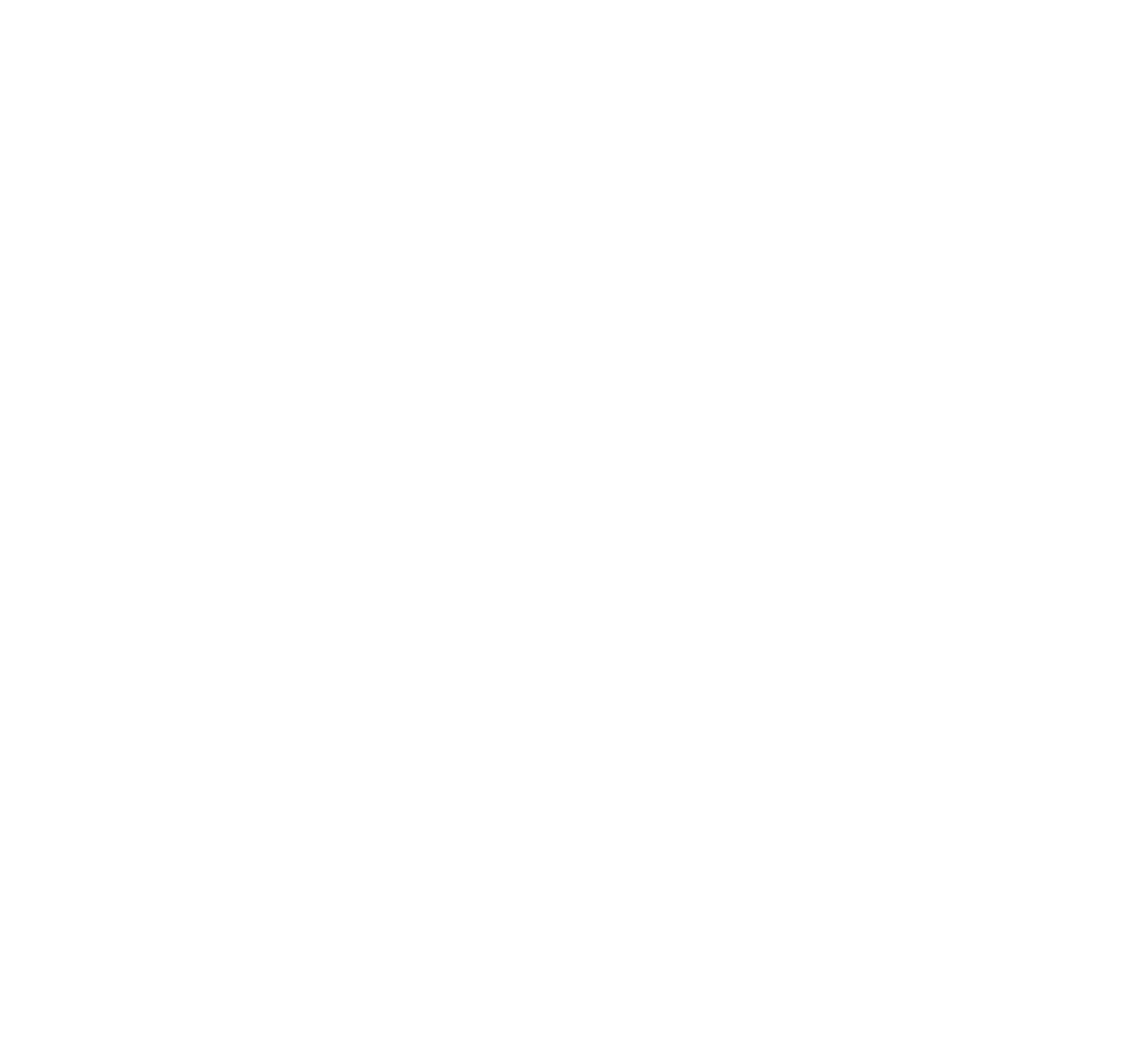
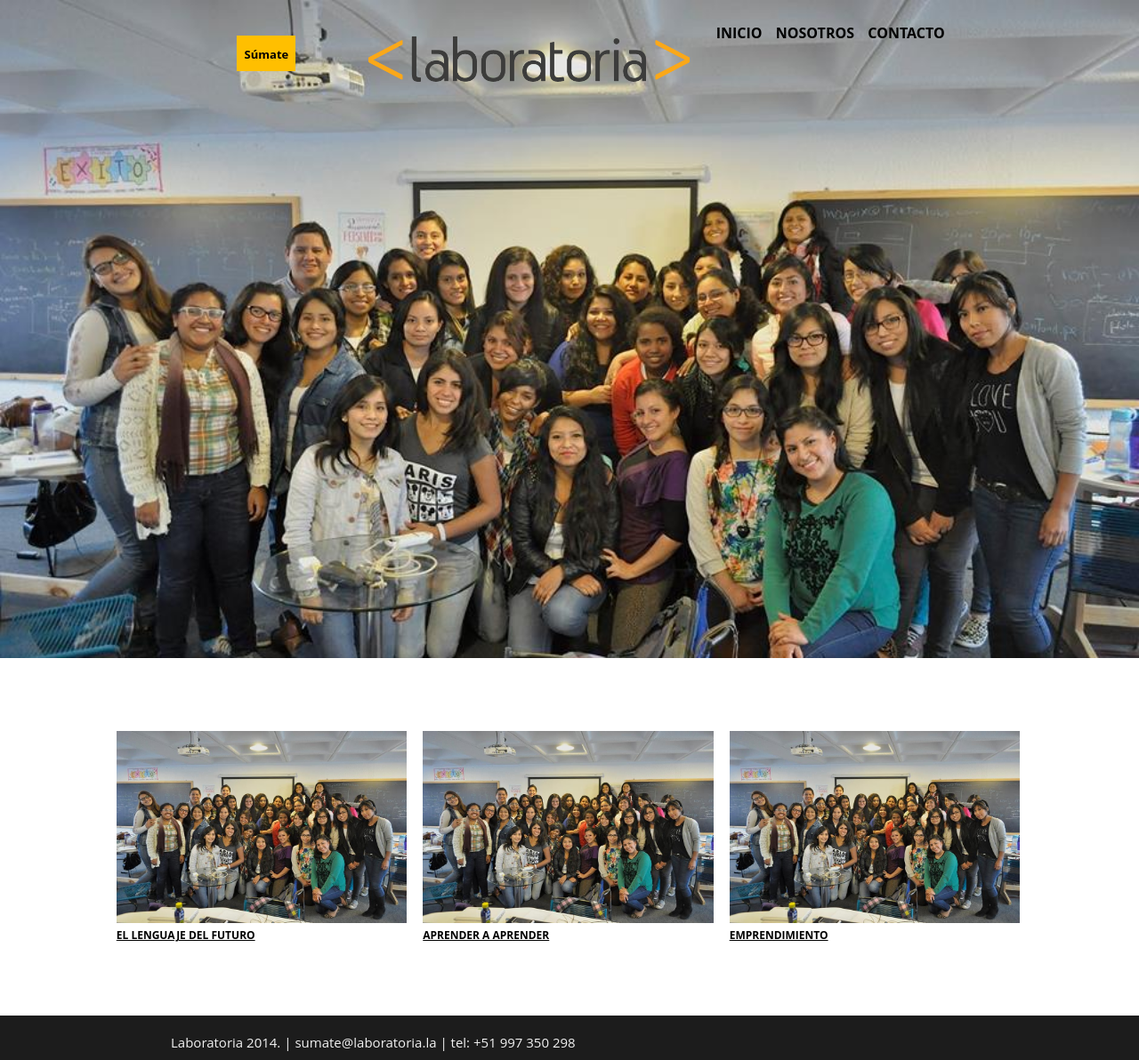
Before and after one commit to VegaRuth/Chicama, a plain HTML site: page index.html in a window 1280 px wide. Shown: the whole page at 89% size. Before the commit the page ends 800 px from the top, so only its background shows below. Drawn offline with Linux system fonts and the light colour scheme.

Commit message:
Resoluciòn Ejercicio

```diff
--- a/css/main.css
+++ b/css/main.css
@@ -1,3 +1,93 @@
-/*
-	Inserta tu CSS aqui
-*/
+/*GENERAL*/
+body{
+	font-family: sans-serif;
+}
+a{
+	text-decoration: none;
+	color:#000000;
+	font-weight: bold;
+}
+section{
+	margin: 0 auto;
+}
+
+/*HEADER*/
+header{
+	background-image:url("../img/grupal.jpg");
+	background-size:100%;
+	background-repeat: no-repeat;
+	padding-bottom: 50%;
+}
+#boton{
+	background-color: #FFBF00;
+	width: 50%;
+	height: 40px;
+	padding-top:12px; ;
+	text-align: center;
+	position: relative;
+	margin-top: 40px;
+	margin-left: 70%;
+	font-size: 13px;
+}
+
+#logo{
+	width: 100%;
+	height: 100%;
+	margin-top:10%;
+	margin-left: 20%;
+}
+.nav-header{
+	position: relative;
+	left: 8%;
+}
+.nav-header>li{
+	display: inline-block;
+	list-style: none;
+	margin-top: 7%;
+	margin-left: 3%;
+	font-size: 16px;
+	font-weight: bold;
+}
+.nav-header>li:hover a{
+	background: #FFBF00;
+	text-decoration: none;
+	font-weight: bold;
+	color: #000000;
+}
+.nav-header>ul{
+	color: #000000;
+	font-weight: bold;
+}
+/*SECTION*/
+.img-section{
+	display: inline-block;
+	width:80%;
+	height: 80%;
+	margin-top: 20%;
+}
+
+#col-center{
+	margin-right: -7%;
+	margin-left: -7%;
+}
+#col-left{
+	margin-left: 10%;
+}
+h2{
+	font-size: 12px;
+	font-weight: bold;
+	font-color:#000000;
+	margin-bottom: 20%;
+	text-decoration: underline;
+}
+/*FOOTER*/
+footer{
+	background-color: #1C1C1C;
+	height: 50px;
+}
+.p-footer{
+	margin-left: 15%;
+	font-size: 15px;
+	color: #F2F2F2;
+	margin-top: 20px;
+}
--- a/index.html
+++ b/index.html
@@ -1,9 +1,74 @@
 <!DOCTYPE html>
 <html lang="en">
 <head>
-    <!-- Inserta tu html aqui -->
+   <meta charset="utf-8">
+	<link rel="stylesheet" type="text/css" href="css/main.css">
+	<link rel="stylesheet" type="text/css" href="css/grid-system.css">
+	<title>Laboratoria</title>
 </head>
 <body>
-    <!-- Inserta tu html aqui -->
+<!--Header-->
+   <header>
+		<div class="container" >
+			<div class="row">
+			<!--Boton sùmate-->
+				<div class="col-2">
+					<div id="boton">
+						<a href="#">Súmate</a>
+					</div>
+				</div>
+				<!--LOGO-->
+				<div class="col-5">
+					<center>
+						<img id="logo" src="img/logo.png"/>
+					</center>
+				</div>
+				<!--Menu-->
+				<div class="col-5">
+					<nav>
+						<ul class="nav-header">
+							<li class="nav-header"><a href="#">INICIO</a></li>
+							<li class="nav-header"><a href="#">NOSOTROS</a></li>
+							<li class="nav-header"><a href="#">CONTACTO</a></li>
+						</ul>
+					</nav>
+				</div>
+			</div>
+		</div>
+	</header>
+<!--SECTION-->
+	<section>
+		<div class="conteiner">
+			<div class="row">
+				<div class="col-4" id="col-left">
+					<a href="#">
+						<img class="img-section" src="img/grupal.jpg">
+						<h2>EL LENGUAJE DEL FUTURO</h2>
+					</a>
+				</div>
+				<div class="col-4" id="col-center">
+					<a href="#">
+						<img class="img-section" src="img/grupal.jpg">
+						<h2>APRENDER A APRENDER</h2>
+					</a>
+				</div>
+				<div class="col-4">
+					<a href="#">
+						<img class="img-section" src="img/grupal.jpg">
+						<h2>EMPRENDIMIENTO</h2>
+					</a>
+				</div>
+			</div>
+		</div>
+	</section>
+	<!--FOOTER-->
+	<footer>
+		<div class="row">
+			<div class="col-12">
+				<p class="p-footer">Laboratoria 2014. | sumate@laboratoria.la | tel: +51 997 350 298
+				</p>
+			</div>
+		</div>
+	</footer>
 </body>
 </html>
```
